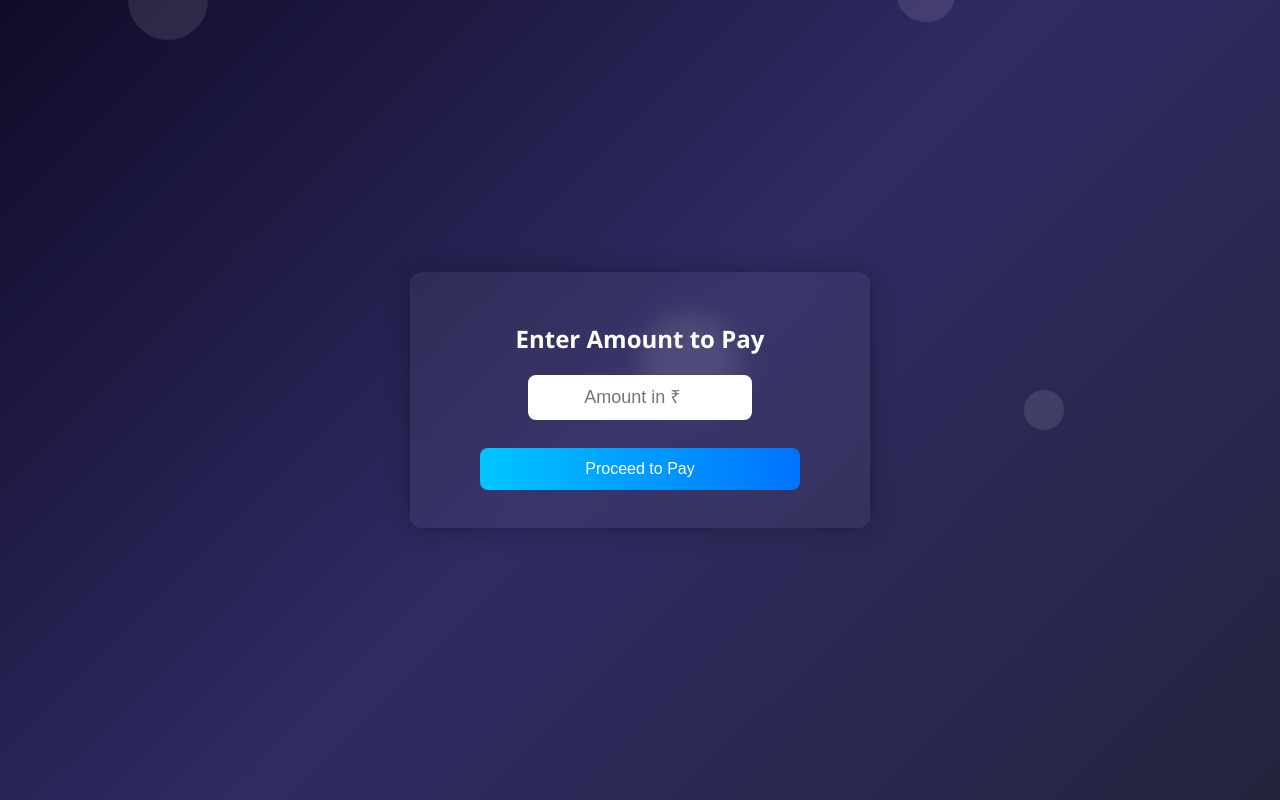
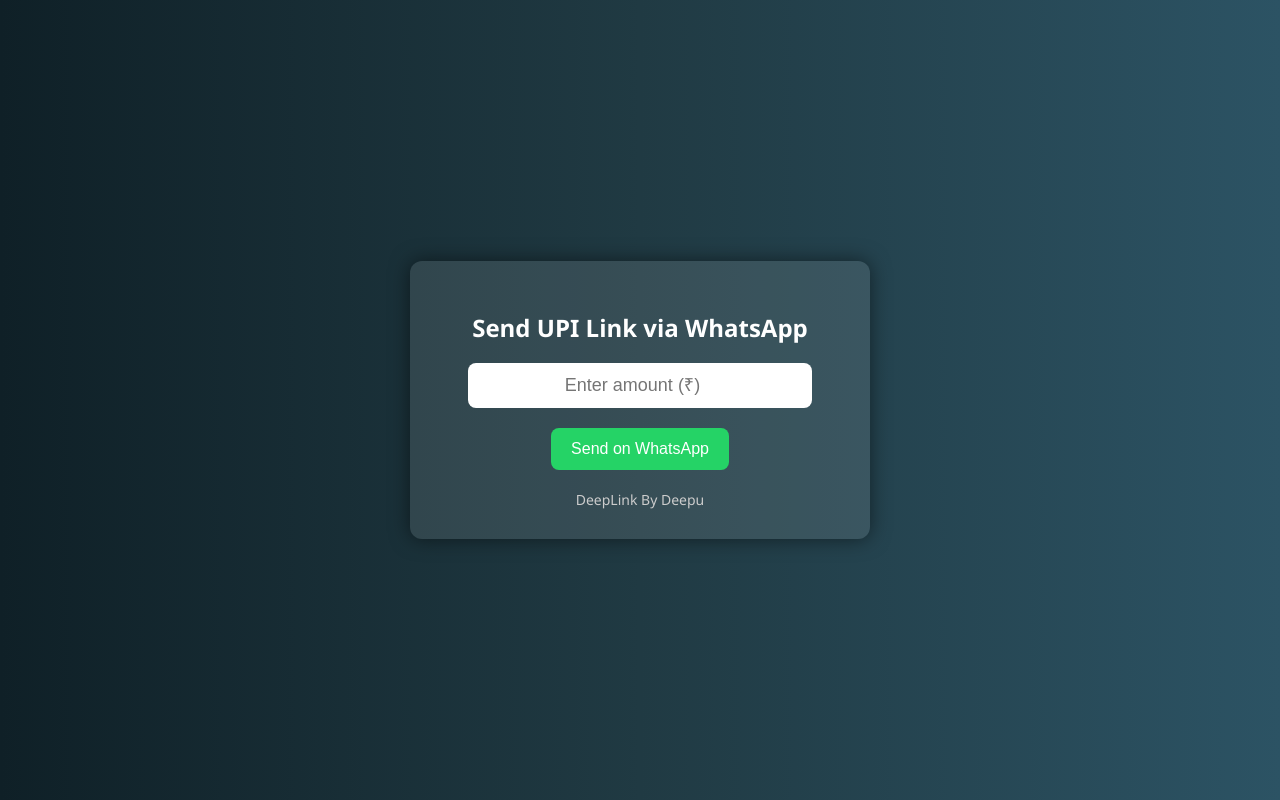
Before and after one commit to CorDeeps/UpiCollect, a plain HTML site: page index.html in a window 1280 px wide. Drawn offline with Linux system fonts and the light colour scheme.

Commit message:
index.html

```diff
--- a/index.html
+++ b/index.html
@@ -1,164 +1,82 @@
+
 <!DOCTYPE html>
 <html lang="en">
 <head>
   <meta charset="UTF-8" />
   <meta name="viewport" content="width=device-width, initial-scale=1.0"/>
-  <title>DeepLink By Deepu</title>
+  <title>UPI via WhatsApp – DeepLink by Deepu</title>
   <style>
     body {
       margin: 0;
+      padding: 0;
+      background: linear-gradient(to right, #0f2027, #203a43, #2c5364);
       font-family: 'Segoe UI', sans-serif;
-      background: linear-gradient(135deg, #0f0c29, #302b63, #24243e);
+      display: flex;
+      justify-content: center;
+      align-items: center;
+      min-height: 100vh;
       color: #fff;
-      display: flex;
-      align-items: center;
-      justify-content: center;
-      min-height: 100vh;
-      flex-direction: column;
-      overflow: hidden;
-      text-align: center;
     }
-
     .container {
-      background: rgba(255,255,255,0.05);
+      background: rgba(255, 255, 255, 0.1);
       padding: 30px;
       border-radius: 12px;
-      backdrop-filter: blur(12px);
-      box-shadow: 0 0 25px rgba(0,0,0,0.3);
+      box-shadow: 0 0 20px rgba(0, 0, 0, 0.5);
+      text-align: center;
+      width: 90%;
       max-width: 400px;
-      width: 90%;
-      z-index: 2;
     }
-
     input[type="number"] {
       padding: 12px;
+      width: 80%;
       font-size: 18px;
-      width: 200px;
       border-radius: 8px;
       border: none;
       text-align: center;
       margin-bottom: 20px;
     }
-
-    button, .btn {
-      padding: 12px 25px;
+    button {
+      background: #25D366;
+      border: none;
+      padding: 12px 20px;
+      border-radius: 8px;
       font-size: 16px;
       color: white;
-      border: none;
-      border-radius: 8px;
       cursor: pointer;
-      text-decoration: none;
-      transition: background 0.3s, transform 0.2s;
-      margin: 8px auto;
-      display: block;
-      width: 80%;
+      transition: background 0.3s ease;
     }
-
-    button {
-      background: linear-gradient(to right, #00c6ff, #0072ff);
+    button:hover {
+      background: #1ebc5c;
     }
-
-    button:hover {
-      transform: scale(1.05);
-    }
-
-    .gpay { background-color: #5F6368; }
-    .phonepe { background-color: #8b2bb9; }
-    .paytm { background-color: #002970; }
-
-    .hidden {
-      display: none;
-    }
-
-    .qr-img {
-      width: 250px;
-      height: 250px;
-      border: 4px solid #fff;
-      border-radius: 10px;
-      margin: 20px 0;
-    }
-
     .footer {
-      margin-top: 15px;
+      margin-top: 20px;
       font-size: 14px;
-      color: #aaa;
-    }
-
-    .bubble {
-      position: fixed;
-      border-radius: 50%;
-      background: rgba(255, 255, 255, 0.1);
-      animation: float 20s infinite linear;
-      pointer-events: none;
-    }
-
-    .bubble:nth-child(1) { width: 80px; height: 80px; left: 10%; top: 20%; animation-duration: 25s; }
-    .bubble:nth-child(2) { width: 60px; height: 60px; left: 70%; top: 30%; animation-duration: 18s; }
-    .bubble:nth-child(3) { width: 100px; height: 100px; left: 50%; top: 60%; animation-duration: 30s; }
-    .bubble:nth-child(4) { width: 40px; height: 40px; left: 80%; top: 80%; animation-duration: 20s; }
-
-    @keyframes float {
-      0% { transform: translateY(0) rotate(0deg); }
-      100% { transform: translateY(-1000px) rotate(360deg); }
+      color: #ccc;
     }
   </style>
 </head>
 <body>
-
-  <!-- Floating Bubbles -->
-  <div class="bubble"></div>
-  <div class="bubble"></div>
-  <div class="bubble"></div>
-  <div class="bubble"></div>
-
-  <div class="container" id="step1">
-    <h2>Enter Amount to Pay</h2>
-    <input type="number" id="amt" placeholder="Amount in ₹" min="1" />
-    <button onclick="proceed()">Proceed to Pay</button>
-  </div>
-
-  <div class="container hidden" id="step2">
-    <h2>Pay to 7728012178@YBL</h2>
-    <img id="qr" class="qr-img" src="" alt="QR Code" />
-
-    <!-- App Deep Links -->
-    <a class="btn gpay" id="gpayBtn">Pay with GPay</a>
-    <a class="btn phonepe" id="phonepeBtn">Pay with PhonePe</a>
-    <a class="btn paytm" id="paytmBtn">Pay with Paytm</a>
-
+  <div class="container">
+    <h2>Send UPI Link via WhatsApp</h2>
+    <input type="number" id="amt" placeholder="Enter amount (₹)" />
+    <button onclick="sendToWhatsApp()">Send on WhatsApp</button>
     <div class="footer">DeepLink By Deepu</div>
   </div>
 
   <script>
-    const upiID = "7728012178@ybl";
+    const upi = "7728012178@ybl"; // Teri UPI ID yahan set hai
 
-    function generateOrderID() {
-      const now = new Date();
-      const id = `ORD${now.getFullYear()}${now.getMonth()+1}${now.getDate()}${now.getHours()}${now.getMinutes()}${now.getSeconds()}`;
-      return id;
-    }
-
-    function proceed() {
+    function sendToWhatsApp() {
       const amt = document.getElementById("amt").value;
       if (!amt || amt <= 0) {
         alert("Please enter a valid amount.");
         return;
       }
 
-      const orderId = generateOrderID();
-      const message = encodeURIComponent(`Payment for ${orderId}`);
-
-      // QR Code
-      const qrLink = `https://api.qrserver.com/v1/create-qr-code/?size=250x250&data=upi://pay?pa=${upiID}&am=${amt}&cu=INR&tn=${message}`;
-      document.getElementById("qr").src = qrLink;
-
-      // Deep links
-      document.getElementById("gpayBtn").href = `tez://upi/pay?pa=${upiID}&am=${amt}&cu=INR&tn=${message}`;
-      document.getElementById("phonepeBtn").href = `phonepe://upi/pay?pa=${upiID}&am=${amt}&cu=INR&tn=${message}`;
-      document.getElementById("paytmBtn").href = `paytmmp://pay?pa=${upiID}&am=${amt}&cu=INR&tn=${message}`;
-
-      document.getElementById("step1").classList.add("hidden");
-      document.getElementById("step2").classList.remove("hidden");
+      const upiLink = `upi://pay?pa=${upi}&am=${amt}&cu=INR&tn=Thanks`;
+      const encoded = encodeURIComponent(upiLink);
+      const waLink = `https://wa.me/?text=${encoded}`;
+      window.open(waLink, "_blank");
     }
   </script>
 </body>
```
